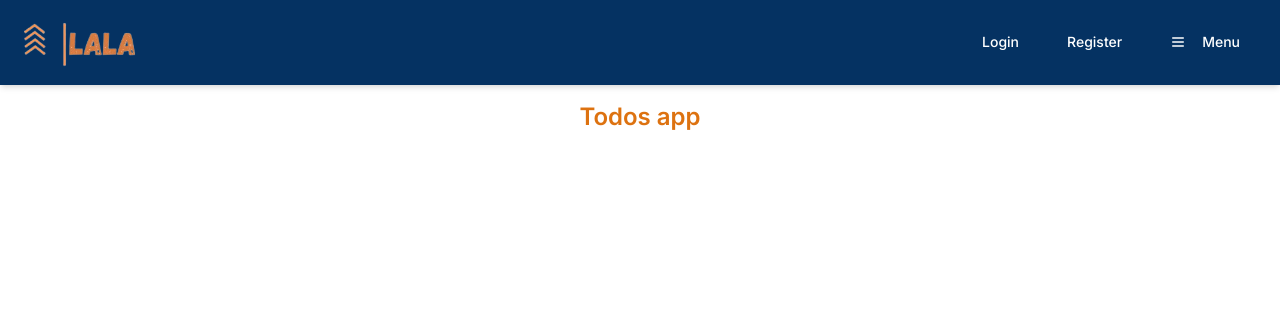
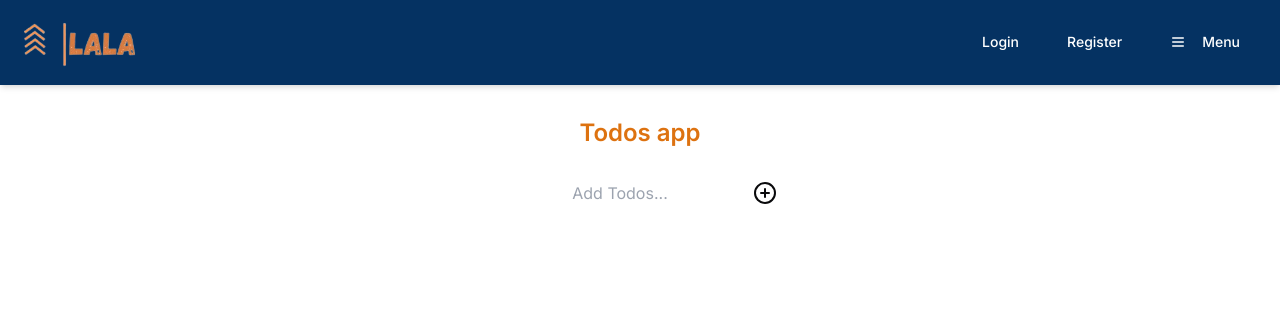
Before and after one commit to NoellaPromise/LaLa_rental_application, a Next.js app: page /todos in a window 1280 px wide. Shown: the top 319 px of the page. Built offline with nearby package versions, Linux system fonts and the light colour scheme; no server answers.

Commit message:
add styles to the todos

```diff
--- a/app/todos/page.tsx
+++ b/app/todos/page.tsx
@@ -1,9 +1,20 @@
 import React from "react";
+import { CirclePlus } from "lucide-react";
 
 const page = () => {
   return (
-    <div className="text-center p-4 font-semibold text-[#DD7210] text-2xl">
-      <h1>Todos app</h1>
+    <div className="container mx-auto px-6 py-8">
+      <h1 className="text-center font-semibold text-[#DD7210] text-2xl">
+        Todos app
+      </h1>
+      <div className="flex  justify-center gap-4 p-8 ">
+        <input
+          type="text"
+          placeholder="Add Todos..."
+          className="text-center  rounded-full text-gray-600"
+        />
+        <CirclePlus />
+      </div>
     </div>
   );
 };
```
